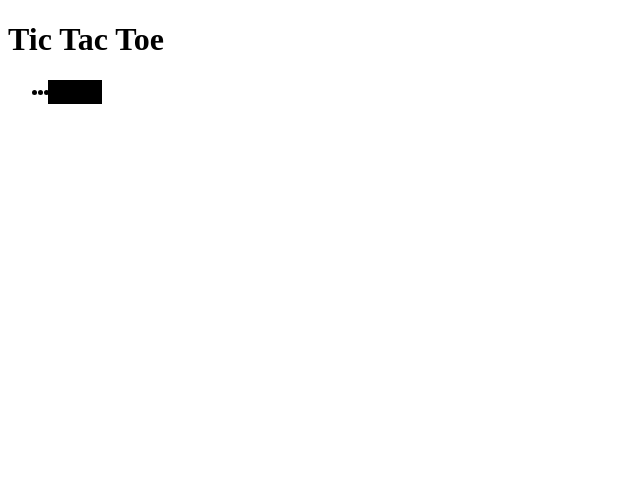
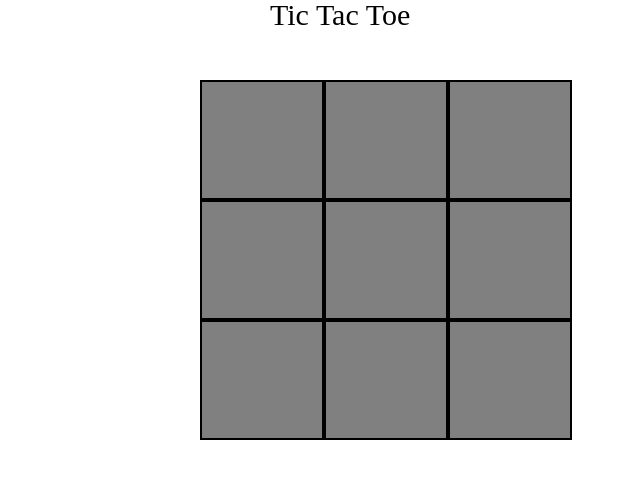
Before and after one commit to Rafa-Camp04/W9D2, a website with bundled scripts: page practice-for-ch-js-browser-ttt-main/practice-for-ch-js-browser-ttt-main/index.html in a window 1280 px wide. Shown: the whole page, without its empty margins (0-640 px from the left). Built offline with nearby package versions, Linux system fonts and the light colour scheme.

Commit message:
working on view.js

```diff
--- a/practice-for-ch-js-browser-ttt-main/practice-for-ch-js-browser-ttt-main/index.html
+++ b/practice-for-ch-js-browser-ttt-main/practice-for-ch-js-browser-ttt-main/index.html
@@ -3,6 +3,7 @@
   <head>
     <meta charset="utf-8">
     <title>Tic Tac Toe</title>
+    <link rel="stylesheet" type="text/css" href="./reset.css">
     <link rel="stylesheet" type="text/css" href="./ttt.css">
     <script src="./dist/main.js"></script>
   </head>
@@ -10,7 +11,7 @@
   <body>
     <h1>Tic Tac Toe</h1>
 
-      <div id="grid"></div>
+      <div id="container"></div>
 
     <figure class="ttt"></figure>
   </body>
--- /dev/null
+++ b/practice-for-ch-js-browser-ttt-main/practice-for-ch-js-browser-ttt-main/reset.css
@@ -0,0 +1,43 @@
+html, body, div, span, applet, object, iframe,
+h1, h2, h3, h4, h5, h6, p, blockquote, pre,
+a, abbr, acronym, address, big, cite, code,
+del, dfn, em, img, ins, kbd, q, s, samp,
+small, strike, strong, sub, sup, tt, var,
+b, u, i, center,
+dl, dt, dd, ol, ul, li,
+fieldset, form, label, legend,
+table, caption, tbody, tfoot, thead, tr, th, td,
+article, aside, canvas, details, embed,
+figure, figcaption, footer, header, hgroup,
+menu, nav, output, ruby, section, summary,
+time, mark, audio, video {
+	margin: 0;
+	padding: 0;
+	border: 0;
+	font-size: 100%;
+	font: inherit;
+	vertical-align: baseline;
+}
+/* HTML5 display-role reset for older browsers */
+article, aside, details, figcaption, figure,
+footer, header, hgroup, menu, nav, section {
+	display: block;
+}
+body {
+	line-height: 1;
+}
+ol, ul {
+	list-style: none;
+}
+blockquote, q {
+	quotes: none;
+}
+blockquote:before, blockquote:after,
+q:before, q:after {
+	content: '';
+	content: none;
+}
+table {
+	border-collapse: collapse;
+	border-spacing: 0;
+}
--- a/practice-for-ch-js-browser-ttt-main/practice-for-ch-js-browser-ttt-main/src/index.js
+++ b/practice-for-ch-js-browser-ttt-main/practice-for-ch-js-browser-ttt-main/src/index.js
@@ -4,8 +4,8 @@ import Game from "../ttt_node/game.js";
 document.addEventListener("DOMContentLoaded", () => {
 
   const game = new Game();
-  const gridEle = document.getElementById("grid");
-  const view = new View(game, gridEle);
+  const containerEle = document.getElementById("container");
+  const view = new View(game, containerEle);
 
 
 });
--- a/practice-for-ch-js-browser-ttt-main/practice-for-ch-js-browser-ttt-main/src/ttt-view.js
+++ b/practice-for-ch-js-browser-ttt-main/practice-for-ch-js-browser-ttt-main/src/ttt-view.js
@@ -1,25 +1,27 @@
 import Board from "../ttt_node/board";
 
 class View {
-  constructor(game, el) {
+  constructor(game, containerEle) {
     this.game = game;
-    this.el = el;
+    this.containerEle = containerEle;
     this.setupBoard()
   }
 
   setupBoard() {
-    const x = document.createElement('ul');
-    this.el.appendChild(x)
-
+    const grid = document.createElement('ul');
+    this.containerEle.appendChild(grid)
     for (let i = 0; i < 3; i++) {
       for (let j = 0; j < 3; j++) {
         const gridCell = document.createElement('li');
-        x.appendChild(gridCell)
+        gridCell.dataset.row = i;
+        gridCell.dataset.col = j;
+        grid.appendChild(gridCell)
       }
     }
   }
 
   handleClick(e) {
+
   }
 
   makeMove(square) {
--- a/practice-for-ch-js-browser-ttt-main/practice-for-ch-js-browser-ttt-main/ttt.css
+++ b/practice-for-ch-js-browser-ttt-main/practice-for-ch-js-browser-ttt-main/ttt.css
@@ -1,12 +1,25 @@
 /* Your code here */
 
 ul {
+    margin-left: 200px;
+    margin-top: 50px;
     display: flex;
-    width: 90px;
+    width: 400px;
+    height: 360px;
     flex-wrap: wrap;
 }
 
 li {
-    color: black;
-    border-style: solid;
+    background-color: gray;
+    width:120px;
+    border: 2px solid black;
+    list-style-type: none;
 }
+h1 {
+    margin-left: 270px;
+    font-size: 30px;
+}
+
+li:hover {
+    background-color: yellow;
+}
```
Also changed, not shown: practice-for-ch-js-browser-ttt-main/practice-for-ch-js-browser-ttt-main/dist/main.js.
